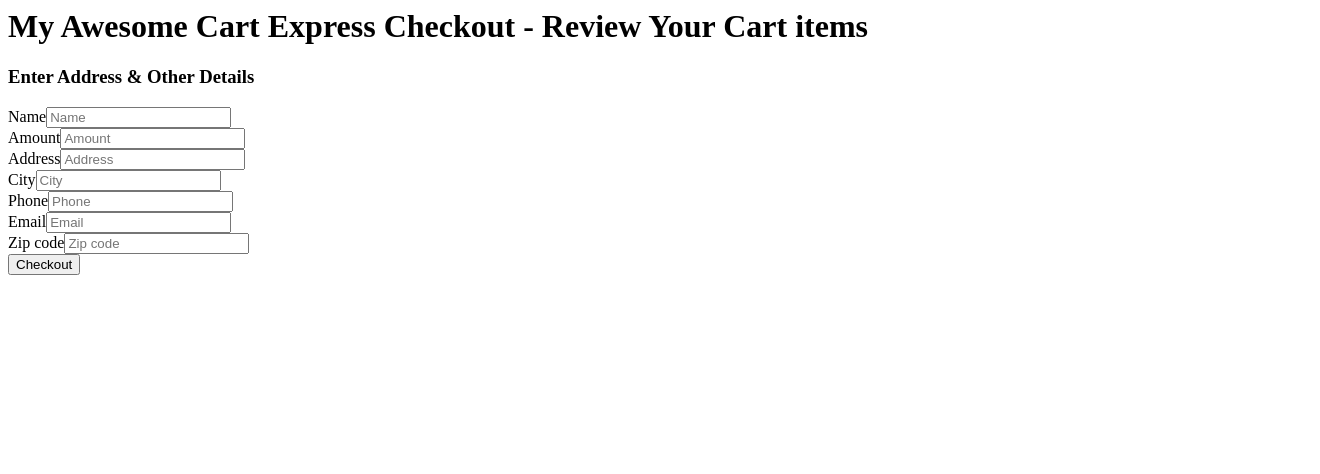
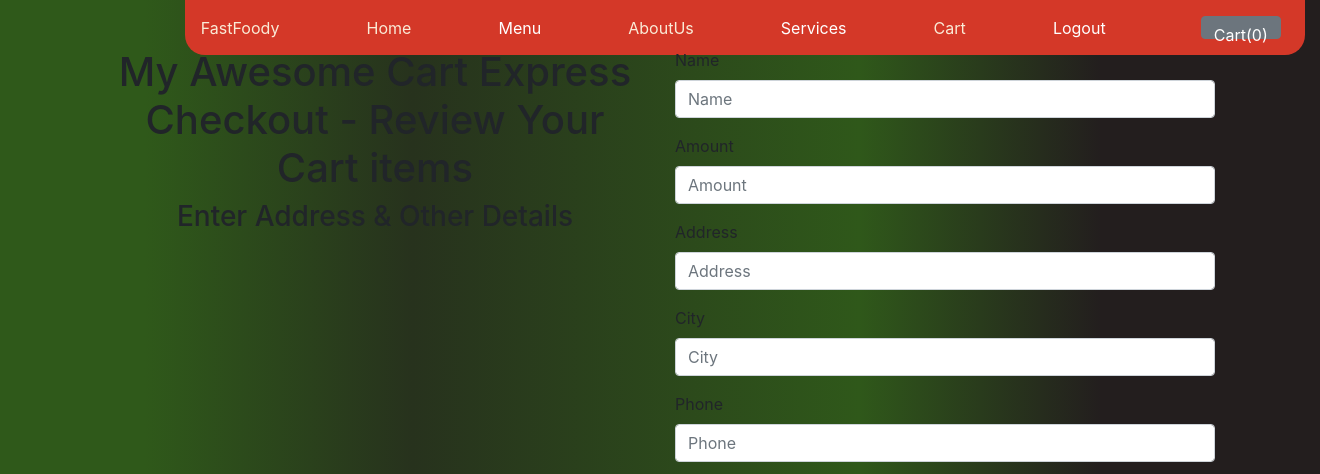
Before and after one commit to Joseph-Wairimu/fast-food, a Django app: page /checkout/ in a window 1320 px wide. Shown: the top 474 px of the page. Run offline with Django 4.2, Linux system fonts and the light colour scheme; some libraries are stand-ins or nearby versions.

Commit message:
add checkout form

```diff
--- a/food/templates/checkout.html
+++ b/food/templates/checkout.html
@@ -1,13 +1,51 @@
 {% load bootstrap5 %} {% load static%} {% block content%}
+<!DOCTYPE html>
+<html lang="en">
+
+<head>
+    <meta charset="UTF-8">
+    <meta http-equiv="X-UA-Compatible" content="IE=edge">
+    <meta name="viewport" content="width=device-width, initial-scale=1.0">
+    <!-- Bootstrap CSS -->
+    <link rel="stylesheet" href="https://stackpath.bootstrapcdn.com/bootstrap/4.2.1/css/bootstrap.min.css" integrity="sha384-GJzZqFGwb1QTTN6wy59ffF1BuGJpLSa9DkKMp0DgiMDm4iYMj70gZWKYbI706tWS" crossorigin="anonymous">
+    <script src="https://kit.fontawesome.com/a70663aaec.js" crossorigin="anonymous"></script>
+    <link rel="stylesheet" href="https://stackpath.bootstrapcdn.com/bootstrap/4.3.1/css/bootstrap.min.css" integrity="sha384-ggOyR0iXCbMQv3Xipma34MD+dH/1fQ784/j6cY/iJTQUOhcWr7x9JvoRxT2MZw1T" crossorigin="anonymous">
+    <link rel="stylesheet" href="https://use.fontawesome.com/releases/v5.8.2/css/all.css" integrity="sha384-oS3vJWv+0UjzBfQzYUhtDYW+Pj2yciDJxpsK1OYPAYjqT085Qq/1cq5FLXAZQ7Ay" crossorigin="anonymous">
+    <link rel="stylesheet" href="/static/css/products.css">
+    <title>Document</title>
+</head>
+
+<body>
+
+
     <div class="container">
+        <nav>
+            <p class="fast">FastFoody</p>
+            <p class="home">Home</p>
+            <a style="text-decoration: none;color: white;" href="{%url 'menu'%}">
+                <p class="menu">Menu</p>
+            </a>
+            <p class="about">AboutUs</p>
+            <a style="text-decoration: none;color: white;" href="">
+                <p class="menu">Services</p>
+            </a>
+            <p class="cart">Cart</p>
+            <a style="text-decoration: none;color: white;" href="/logout">
+                <p class="log">Logout</p>
+            </a>
+            <button type="button" class="btn btn-secondary mx-2" id="popcart" data-container="body" data-html="true" data-toggle="popover" title="MyCart" data-placement="bottom" data-content="Bottom popover">
+                Cart(<span id="cart">0</span>)
+              </button>
+        </nav>
         <div class="row">
             <div class="col-lg-6 col-md-6 col-sm-12">
-            <div class="text-center mt-5">
+                <div class="text-center form mt-5">
                     <h1> My Awesome Cart Express Checkout - Review Your Cart items</h1>
+                    <h3>Enter Address & Other Details</h3>
                 </div>
             </div>
             <div class="col-lg-6 col-md-6 col-sm-12">
-            <h3>Enter Address & Other Details</h3>
+
                 <div class="prof-body mt-5">
                     <form action="{% url 'checkout' %}" method="post" enctype="multipart/form-data">
                         {% csrf_token%} {% bootstrap_form form %}
@@ -20,4 +58,7 @@
             </div>
         </div>
     </div>
+</body>
+
+</html>
 {% endblock %}
```
Lines whose indentation alone changed are shown as unchanged.
